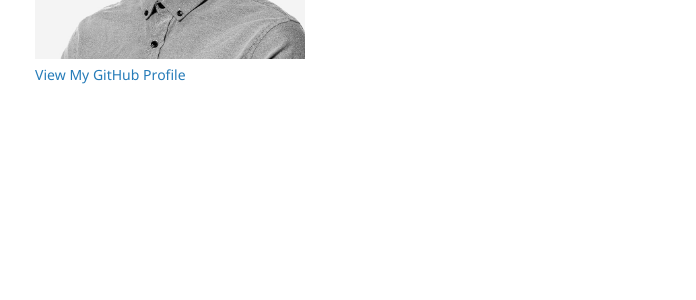
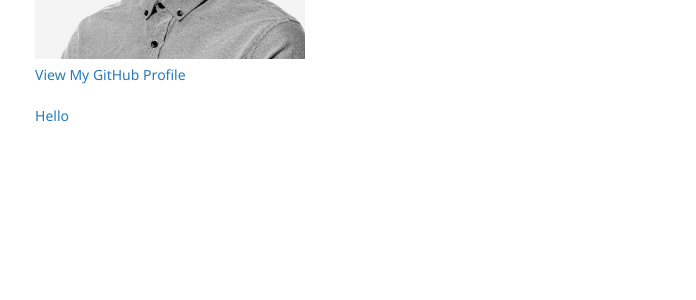
Before and after one commit to JLisegaard/jlisegaard.github.io, a Jekyll site: the page built from another-page.md, in a window 1280 px wide. Shown: the part 320-620 px from the top of the page, without its empty margins (175-871 px from the left). Built offline with Jekyll 4.4.1, drawn with Linux system fonts in a browser that asks for light colours; our own code applies the rules of GitHub Pages for plain Markdown files.

Commit message:
text add

```diff
--- a/_config.yml
+++ b/_config.yml
@@ -1,6 +1,6 @@
 title: Jesper Lisegaard
 logo: /assets/img/logo.png
-description: Personal Site.
+description: Personal Site
 show_downloads: true
 google_analytics:
 theme: jekyll-theme-minimal
--- a/_layouts/default.html
+++ b/_layouts/default.html
@@ -32,6 +32,8 @@
         <p class="view"><a href="{{ site.github.owner_url }}">View My GitHub Profile</a></p>
         {% endif %}
 
+        <p class="view"><a>Hello</a></p>
+
         <!--{% if site.show_downloads %}
         <ul class="downloads">
           <li><a href="{{ site.github.zip_url }}">Download <strong>ZIP File</strong></a></li>
```
